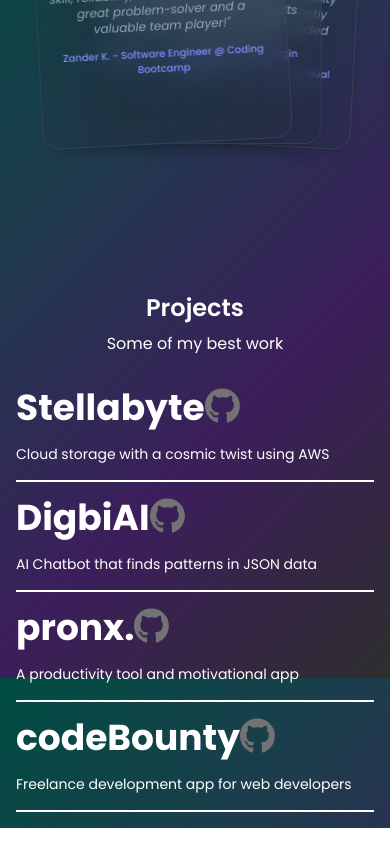
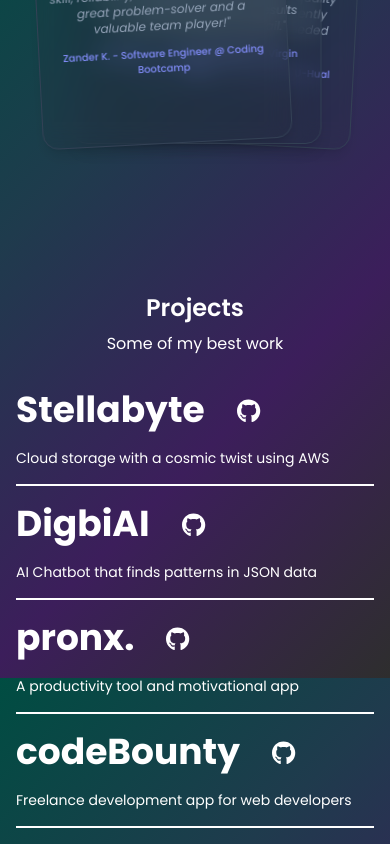
Before and after one commit to bryceberczik/portfolio, a React (Vite) app: page / in a window 390 px wide. Shown: the part 2698-3542 px from the top of the page. Built offline with nearby package versions, Linux system fonts and the light colour scheme.

Commit message:
removed all premade motions on mobile project section component

```diff
--- a/src/components/MobileHoverImageLinks.tsx
+++ b/src/components/MobileHoverImageLinks.tsx
@@ -1,5 +1,3 @@
-import { useMotionValue, motion, useSpring, useTransform } from "framer-motion";
-import { useRef } from "react";
 import { FontAwesomeIcon } from "@fortawesome/react-fontawesome";
 import { faGithub } from "@fortawesome/free-brands-svg-icons";
 import stellabyte from "../images/stellabyte.png";
@@ -16,119 +14,64 @@ export const MobileHoverImageLinks = () => {
           subheading="Cloud storage with a cosmic twist using AWS"
           imgSrc={stellabyte}
           href="https://stellabyte-production.up.railway.app"
+          link="https://github.com/ZVKubajak/Stellabyte"
         />
         <Link
           heading="Digbi AI"
           subheading="AI Chatbot that finds patterns in JSON data"
           imgSrc={digbiai}
           href="https://digbiai.com"
+          link="https://github.com/bryceberczik/Digbi-AI"
         />
         <Link
           heading="pronx."
           subheading="A productivity tool and motivational app"
           imgSrc={pronx}
           href="https://pronx-p203.onrender.com"
+          link="https://github.com/bryceberczik/pronx"
         />
         <Link
           heading="codeBounty"
           subheading="Freelance development app for web developers"
           imgSrc={codebounty}
           href="https://codebounty.onrender.com/"
+          link="https://github.com/bryceberczik/codeBounty"
         />
       </div>
     </section>
   );
 };
 
-const Link = ({ heading, imgSrc, subheading, href }: any) => {
-  const ref = useRef<HTMLAnchorElement>(null);
-
-  const x = useMotionValue(0);
-  const y = useMotionValue(0);
-
-  const mouseXSpring = useSpring(x);
-  const mouseYSpring = useSpring(y);
-
-  const top = useTransform(mouseYSpring, [0.5, -0.5], ["40%", "60%"]);
-  const left = useTransform(mouseXSpring, [0.5, -0.5], ["60%", "70%"]);
-
-  const handleMouseMove = (e: any) => {
-    if (!ref.current) return;
-    const rect = ref.current.getBoundingClientRect();
-
-    const width = rect.width;
-    const height = rect.height;
-
-    const mouseX = e.clientX - rect.left;
-    const mouseY = e.clientY - rect.top;
-
-    const xPct = mouseX / width - 0.5;
-    const yPct = mouseY / height - 0.5;
-
-    x.set(xPct);
-    y.set(yPct);
-  };
-
+const Link = ({ heading, subheading, href, link }: any) => {
   return (
-    <motion.a
+    <a
       href={href}
-      ref={ref}
-      onMouseMove={handleMouseMove}
-      initial="initial"
-      whileHover="whileHover"
       target="_blank"
       rel="noopener noreferrer"
       className="group relative flex items-center justify-between border-b-2 border-white py-4 transition-colors duration-500 hover:border-neutral-50 md:py-8"
     >
       <div>
-        <motion.span
-          variants={{
-            initial: { x: 0 },
-            whileHover: { x: -16 },
-          }}
-          transition={{
-            type: "spring",
-            staggerChildren: 0.075,
-            delayChildren: 0.25,
-          }}
-          className="relative z-10 flex text-4xl font-bold text-neutral-500 transition-colors duration-500 group-hover:text-neutral-50 md:text-6xl"
+        <span
+          className="relative z-10 flex text-4xl items-center gap-5 font-bold text-neutral-500 transition-colors duration-500 group-hover:text-neutral-50 md:text-6xl"
         >
+            <div>
             {heading.split("").map((l: any, i: any) => (
-            <motion.span
-              variants={{
-                initial: { x: 0 },
-                whileHover: { x: 16 },
-              }}
-              transition={{ type: "spring" }}
+              <span
                 className="inline-block text-white"
                 key={i}
               >
                 {l}
-            </motion.span>
+              </span>
             ))}
-          <FontAwesomeIcon icon={faGithub} />
-        </motion.span>
+            </div>
+            <div className="px-3 pb-1" onClick={() => window.open(link, "_blank", "noopener,noreferrer")}>
+            <FontAwesomeIcon className="text-white text-2xl" icon={faGithub} />
+            </div>
+        </span>
         <span className="relative z-10 mt-4 block text-sm text-left text-white transition-colors duration-500 group-hover:text-neutral-50">
           {subheading}
         </span>
       </div>
-
-      <motion.img
-        style={{
-          top,
-          left,
-          translateX: "-50%",
-          translateY: "-50%",
-        }}
-        variants={{
-          initial: { scale: 0, rotate: "-12.5deg" },
-          whileHover: { scale: 1, rotate: "12.5deg" },
-        }}
-        transition={{ type: "spring" }}
-        src={imgSrc}
-        className="absolute z-0 h-24 w-32 rounded-lg object-cover md:h-48 md:w-64"
-        alt={`Image representing a link for ${heading}`}
-      />
-    </motion.a>
+    </a>
   );
 };
```
Lines whose indentation alone changed are shown as unchanged.
